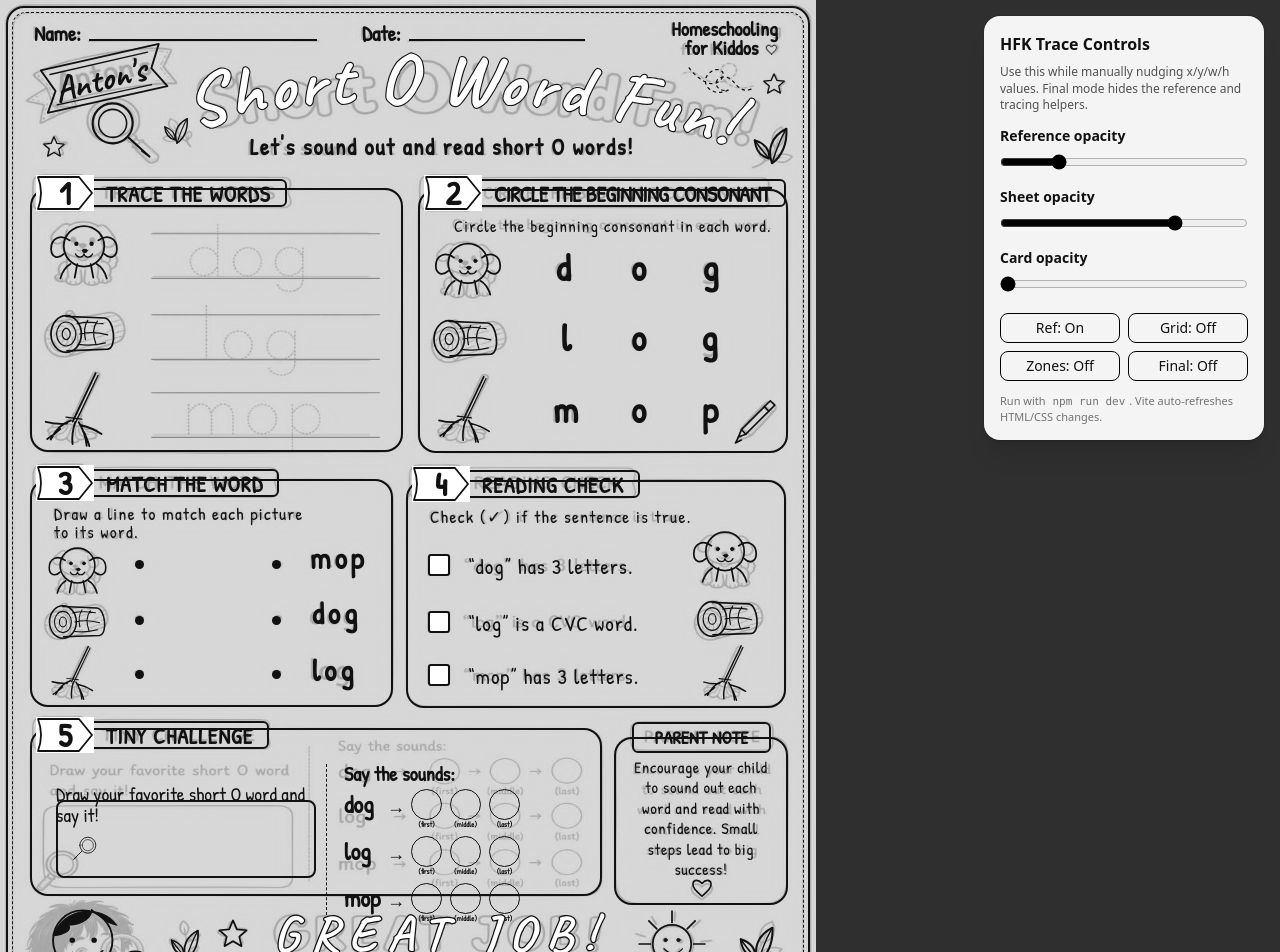
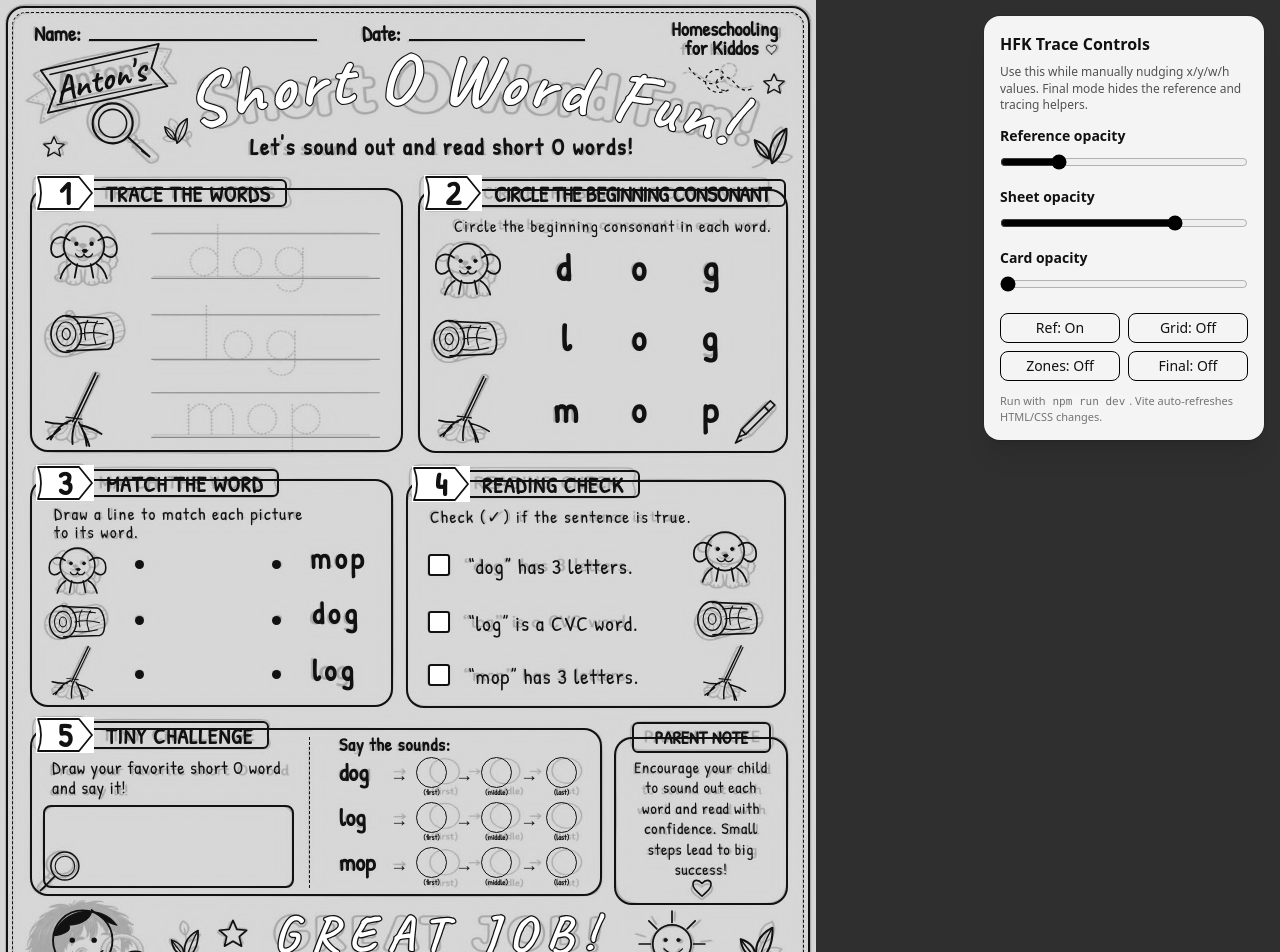
Before and after one commit to princeoncada/hfk-template-development, a React (Vite) app: page / in a window 1280 px wide. Shown: the top 952 px of the page. Built offline with nearby package versions, Linux system fonts and the light colour scheme.

Commit message:
style: enhance layout and positioning of elements in TinyChallengeActivity

```diff
--- a/src/components/activities/TinyChallengeActivity.jsx
+++ b/src/components/activities/TinyChallengeActivity.jsx
@@ -9,22 +9,83 @@ export function TinyChallengeActivity() {
           </svg><span>5</span></div>
           <div className="label-title">TINY CHALLENGE</div>
         </div>
-                  <div className="tiny-text">Draw your favorite short O word and say it!</div>
-                  <div className="draw-box"><svg className="tiny-mag">
+        <div className="tiny-text top-[28px] left-[20px] w-64 tracking-[0.7px] text-[18px]">Draw your favorite short O word and say it!</div>
+        <div className="draw-box bottom-[6px] left-[11px] h-[83px] w-[251px]">
+          <svg className="tiny-mag size-14 -left-[13px] -bottom-[13px]">
             <use href="#magnify" />
           </svg></div>
-                  <div className="sound-divider"></div>
-                  <div className="sounds">
-                    <div className="sounds-title">Say the sounds:</div>
-                    <div className="sound-row"><span className="sound-word">dog</span><span className="sound-arrow">→</span><span
-                        className="sound-circle"><span>(first)</span></span><span className="sound-circle"><span>(middle)</span></span><span
-                        className="sound-circle"><span>(last)</span></span></div>
-                    <div className="sound-row"><span className="sound-word">log</span><span className="sound-arrow">→</span><span
-                        className="sound-circle"><span>(first)</span></span><span className="sound-circle"><span>(middle)</span></span><span
-                        className="sound-circle"><span>(last)</span></span></div>
-                    <div className="sound-row"><span className="sound-word">mop</span><span className="sound-arrow">→</span><span
-                        className="sound-circle"><span>(first)</span></span><span className="sound-circle"><span>(middle)</span></span><span
-                        className="sound-circle"><span>(last)</span></span></div>
+        <div className="sound-divider left-[277px] top-[7px]"></div>
+        <div className="sounds top-[6px] left-[307px]">
+          <div className="sounds-title text-[18px] tracking-[0.8px]">Say the sounds:</div>
+          <div className="sound-row h-[45px] space-x-2 -mt-0.5">
+            <span className="sound-word">
+              dog
+            </span>
+            <span className="sound-arrow">→</span>
+            <span className="sound-circle">
+              <span>
+                (first)
+              </span>
+            </span>
+            <span className="sound-arrow">→</span>
+            <span className="sound-circle">
+              <span>
+                (middle)
+              </span>
+            </span>
+            <span className="sound-arrow">→</span>
+            <span className="sound-circle">
+              <span>
+                (last)
+              </span>
+            </span>
+          </div>
+          <div className="sound-row h-[45px] space-x-2">
+            <span className="sound-word">
+              log
+            </span>
+            <span className="sound-arrow">→</span>
+            <span className="sound-circle">
+              <span>
+                (first)
+              </span>
+            </span>
+            <span className="sound-arrow">→</span>
+            <span className="sound-circle">
+              <span>
+                (middle)
+              </span>
+            </span>
+            <span className="sound-arrow">→</span>
+            <span className="sound-circle">
+              <span>
+                (last)
+              </span>
+            </span>
+          </div>
+          <div className="sound-row h-[45px] space-x-2">
+            <span className="sound-word">
+              mop
+            </span>
+            <span className="sound-arrow">→</span>
+            <span className="sound-circle">
+              <span>
+                (first)
+              </span>
+            </span>
+            <span className="sound-arrow">→</span>
+            <span className="sound-circle">
+              <span>
+                (middle)
+              </span>
+            </span>
+            <span className="sound-arrow">→</span>
+            <span className="sound-circle">
+              <span>
+                (last)
+              </span>
+            </span>
+          </div>
         </div>
       </section>
     </>
```
Lines whose indentation alone changed are shown as unchanged.
